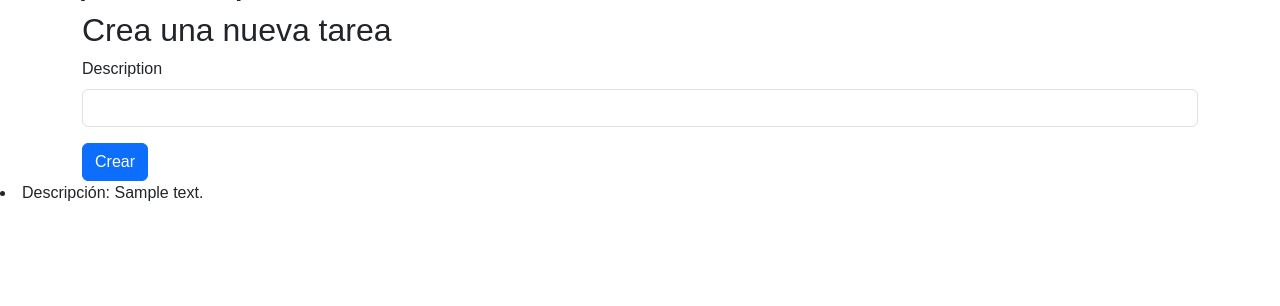
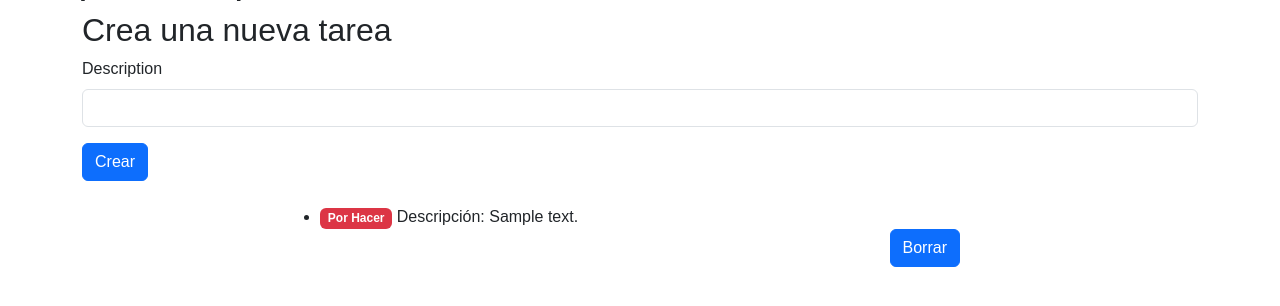
Before and after one commit to yorlysoro/flask_micro_framework, a Flask app: template app/templates/hello.html in a window 1280 px wide. Shown: the part 175-481 px from the top of the page. Run offline with Flask 2, Linux system fonts and the light colour scheme; the template is opened without the code that fills it: values that come from a table or form of the project are taken from there, most other values are stand-ins (such as "Sample title", 1, 10 or a date in 2020); some libraries are stand-ins or nearby versions.

Commit message:
feat: delete form feat: change styles in todos macro

```diff
--- a/app/firestore_service.py
+++ b/app/firestore_service.py
@@ -1,6 +1,7 @@
 import firebase_admin
 from firebase_admin import credentials
 from firebase_admin import firestore
+
 
 project_id = 'platziblog-a42f6'
 creadential = credentials.ApplicationDefault()
@@ -33,4 +34,9 @@ def get_todos(user_id):
 def put_todo(user_id, description):
     todos_collection_ref = db.collection('users').document(user_id).\
         collection('todos')
-    todos_collection_ref.add({'description': description})
+    todos_collection_ref.add({'description': description, 'done': False})
+
+
+def delete_todo(user_id, todo_id):
+    todo_ref = db.document('users/{}/todos/{}'.format(user_id, todo_id))
+    todo_ref.delete()
--- a/app/forms.py
+++ b/app/forms.py
@@ -12,3 +12,7 @@ class LoginForm(FlaskForm):
 class TodoForm(FlaskForm):
     description = StringField('Description', validators=[DataRequired()])
     submit = SubmitField('Crear')
+
+
+class DeleteTodoForm(FlaskForm):
+    submit = SubmitField('Borrar')
--- a/app/templates/hello.html
+++ b/app/templates/hello.html
@@ -18,8 +18,11 @@ Bienvenido
         <h2>Crea una nueva tarea</h2>
         {{ render_form(todo_form) }}
     </div>
-    {% for todo in todos %}
-        {{ macros.render_todo(todo) }}
-    {% endfor %}
+    <ul class="list-group m-auto w-50">
+        {% for todo in todos %}
+            {{ macros.render_todo(todo, delete_form) }}
+        {% endfor %}
+    </ul>
+
 
 {% endblock %}
--- a/app/templates/macros.html
+++ b/app/templates/macros.html
@@ -1,3 +1,19 @@
-{% macro render_todo(todo) %}
- <li>Descripción: {{ todo.to_dict().description }}</li>
+{% from 'bootstrap5/form.html' import render_form %}
+{% macro render_todo(todo, delete_form) %}
+ <li class="mt-4 w-100">
+    {% if todo.to_dict().done %}
+        <span class="badge bg-success">
+            Realizada
+        </span>
+    {% else %}
+        <span class="badge bg-danger">
+            Por Hacer
+        </span>
+    {% endif %}
+    Descripción: {{ todo.to_dict().description }}
+    <div class="float-end mt-4">
+        {{ render_form(delete_form, action=url_for('delete', todo_id=todo.id)) }}
+    </div>
+
+</li>
 {% endmacro %}
--- a/main.py
+++ b/main.py
@@ -1,3 +1,4 @@
+
 from flask import (request, make_response,
                    redirect, render_template, session,
                    url_for, flash)
@@ -5,9 +6,9 @@ from flask_login import login_required, current_user
 import unittest
 
 from app import create_app
-from app.forms import TodoForm
-from app.firestore_service import (get_users, get_todos,
-                                   put_todo)
+from app.forms import TodoForm, DeleteTodoForm
+from app.firestore_service import (get_todos,
+                                   put_todo, delete_todo)
 
 
 app = create_app()
@@ -48,12 +49,14 @@ def hello():
     user_ip = session.get('user_ip')
     username = current_user.id
     todo_form = TodoForm()
+    delete_form = DeleteTodoForm()
 
     context = {
         'user_ip': user_ip,
         'todos': get_todos(user_id=username),
         'username': username,
         'todo_form': todo_form,
+        'delete_form': delete_form
     }
     if todo_form.validate_on_submit():
         put_todo(user_id=username, description=todo_form.description.data)
@@ -61,3 +64,10 @@ def hello():
         return redirect(url_for("hello"))
     # raise Exception('Error 500')
     return render_template('hello.html', **context)
+
+
+@app.route('/todos/delete/<todo_id>', methods=['POST'])
+def delete(todo_id):
+    user_id = current_user.id
+    delete_todo(user_id=user_id, todo_id=todo_id)
+    return redirect(url_for('hello'))
```
